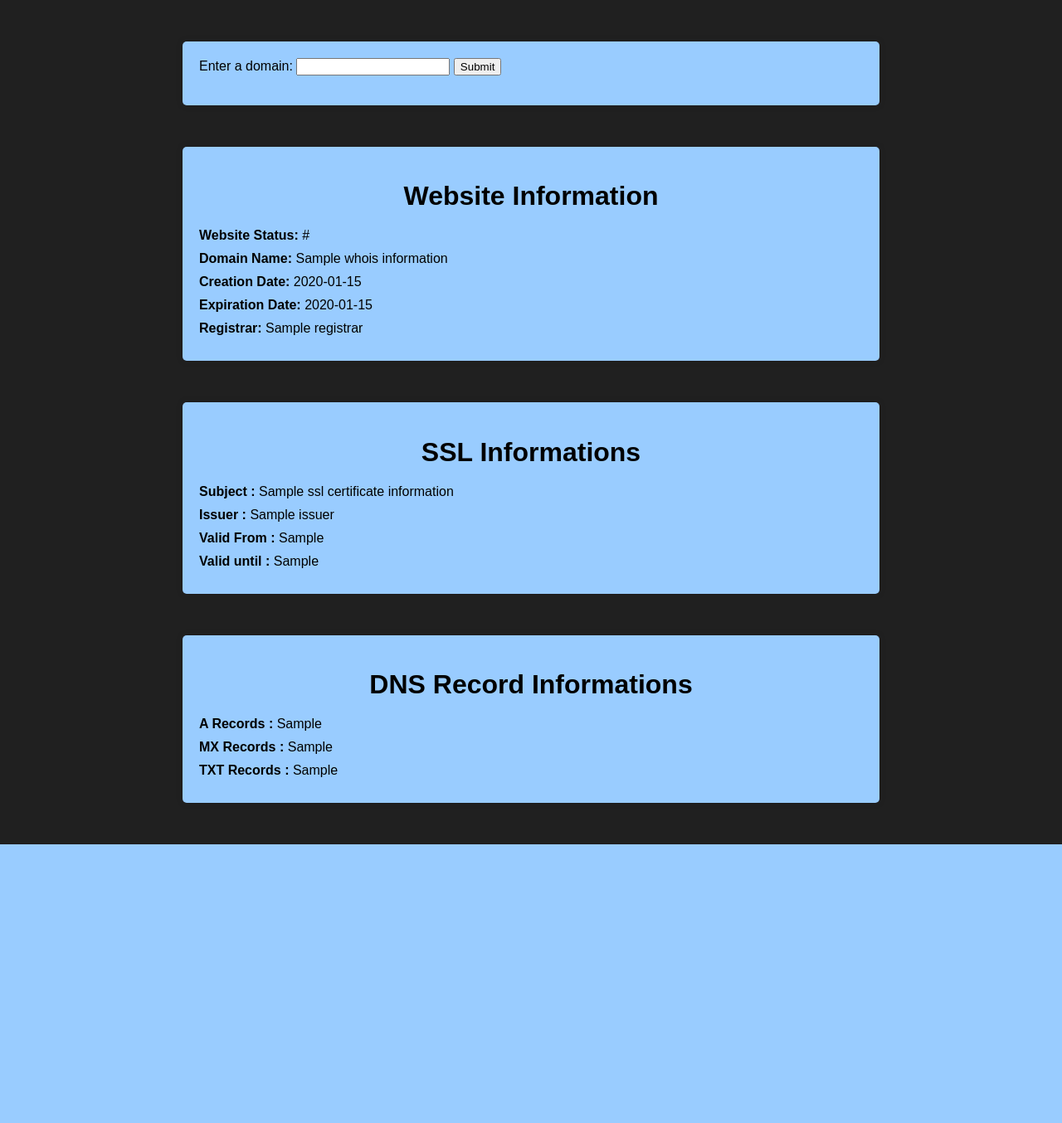
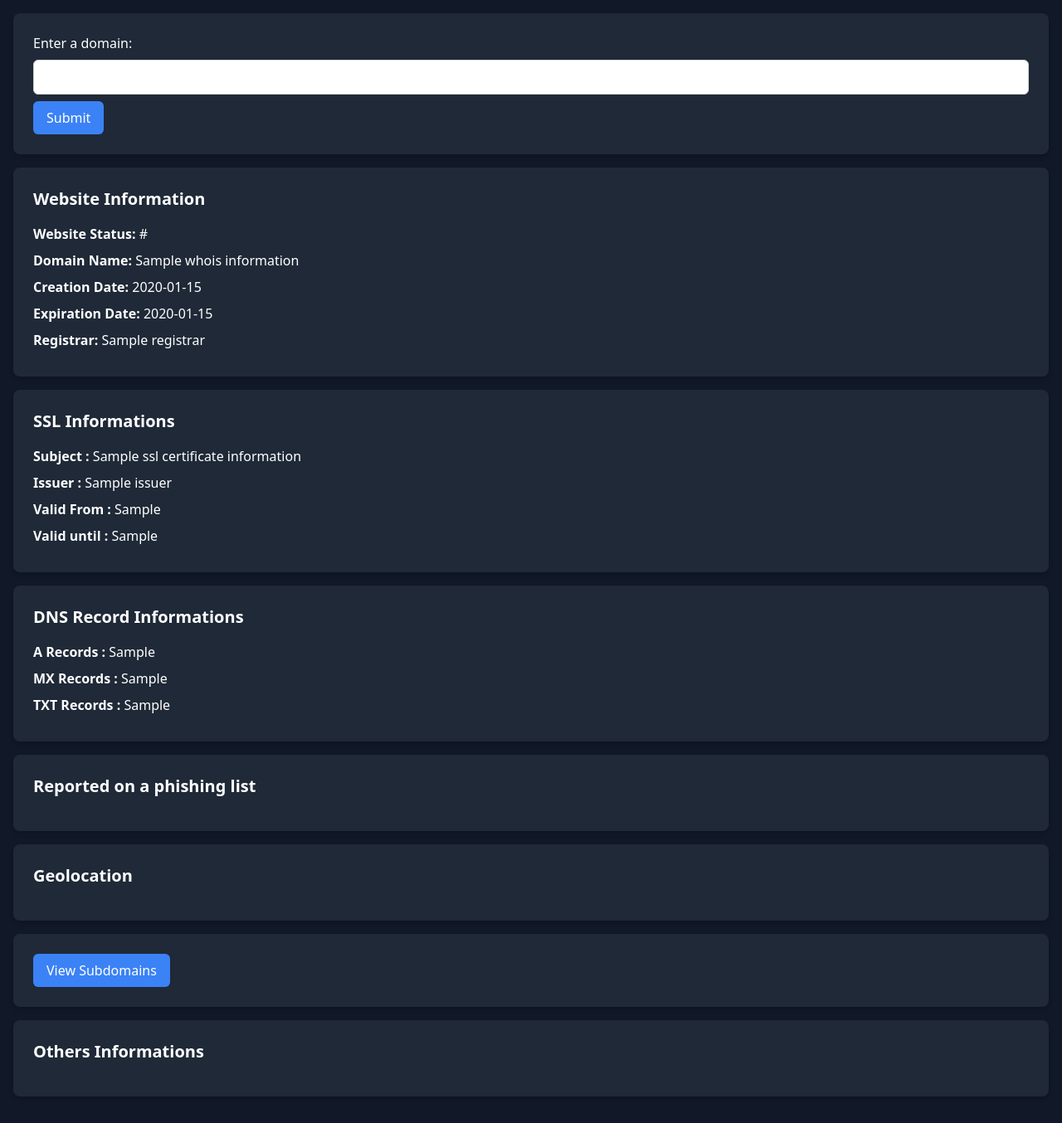
Before and after one commit to neo-dl11/Domain-Open-Source-Overview, a Flask app: template templates/index.html in a window 1280 px wide. Shown: the whole page at 83% size. Before the commit the page ends 1018 px from the top, so only its background shows below. Run offline with Flask 3, Linux system fonts and the light colour scheme; the template is opened without the code that fills it: most values are stand-ins (such as "Sample title", 1, 10 or a date in 2020).

Commit message:
adding tailwind + adding subdomains

```diff
--- a/app.py
+++ b/app.py
@@ -1,7 +1,9 @@
-from flask import Flask, render_template, request
+from flask import Flask, render_template, request, redirect, url_for
+
+from subdomains import get_subdomains
 app = Flask(__name__)
 
-from info import get_website_info
+from info import get_website_info, normalize_domain
 
 @app.route('/')
 def index():
@@ -12,5 +14,18 @@
     else:
         return "Error fetching website information"
 
+@app.route('/subdomains/<domain>')
+def subdomains_list(domain):
+    normalized_domain = normalize_domain(domain)
+    return redirect(url_for('subdomains_list_normalized', normalized_domain=normalized_domain))
+
+@app.route('/subdomains/list/<normalized_domain>')
+def subdomains_list_normalized(normalized_domain):
+    subdomains = get_subdomains(normalized_domain)
+    if subdomains:
+        return render_template('subdomains.html', subdomains=subdomains)
+    else:
+        return "Error fetching website information"
+
 if __name__ == '__main__':
-    app.run(debug=True)
+    app.run(debug=True, host='0.0.0.0', port=8081)
--- a/info.py
+++ b/info.py
@@ -5,3 +5,8 @@
 def get_website_info(domain):
     website_url = "https://" + domain
     return check_website_status(website_url, domain), get_dns_records(domain), check_phishing(domain)
+
+def normalize_domain(domain):
+    domains = domain.split(', ')
+    normalized_domains = [d.lower() for d in domains]
+    return normalized_domains[0]
--- a/requirements.txt
+++ b/requirements.txt
@@ -3,3 +3,5 @@
 python-whois
 flask
 dnspython
+socket
+sublist3r
--- a/static/styles.css
+++ b/static/styles.css
@@ -4,14 +4,23 @@
     padding: 0;
     background-color: #202020;
 }
+
+.container-wrapper {
+
+    display: flex;
+    flex-wrap: wrap;
+    justify-content: space-around;
+}
+
 .container {
-    max-width: 800px;
-    margin: 50px auto;
+    width: calc(40% - 1px);
+    margin: 10px;
     padding: 20px;
     background-color: #99CCFF;
-    box-shadow: 0 0 10px rgba(0, 0, 0, 0.1);
+    box-shadow: 0 0 10px rgba(0, 0, 0, 0.7);
     border-radius: 5px;
 }
+
 h1 {
     text-align: center;
     margin-bottom: 20px;
@@ -36,3 +45,17 @@
 .info-label {
     font-weight: bold;
 }
+
+.button {
+  background-color: #04026f; /* Green background */
+  border: none; /* No border */
+  color: white; /* White text */
+  padding: 10px 20px; /* Padding */
+  text-align: center; /* Center text */
+  text-decoration: none; /* No underline */
+  display: inline-block; /* Display as inline block */
+  font-size: 16px; /* Font size */
+  margin: 4px 2px; /* Margin */
+  cursor: pointer; /* Cursor on hover */
+  border-radius: 10px; /* Rounded corners */
+}
--- a/templates/index.html
+++ b/templates/index.html
@@ -1,74 +1,93 @@
+<!DOCTYPE html>
 <html lang="en">
+
 <head>
     <meta charset="UTF-8">
     <meta name="viewport" content="width=device-width, initial-scale=1.0">
     <title>osint test 1</title>
-    <link rel="stylesheet" href="{{ url_for('static', filename='styles.css') }}">
+    <link href="https://cdn.jsdelivr.net/npm/tailwindcss@2.2.19/dist/tailwind.min.css" rel="stylesheet">
 </head>
-<body>
-    <div class="container">
-        <form action="/" method="GET">
-            <label for="domain">Enter a domain:</label>
-            <input type="text" id="domain" name="domain">
-            <button type="submit">Submit</button>
-        </form>
-    </div>
-    <div class="container">
-        <h1>Website Information</h1>
-            <div class="info-item">
-                <span class="info-label">Website Status:</span>
+
+<body class="bg-gray-900 text-white width">
+    <div class="container-wrapper w-full  mx-auto p-4">
+        <div class="container bg-gray-800 rounded-lg shadow-md p-6 mb-4">
+            <form action="/" method="GET">
+                <label for="domain" class="block mb-2">Enter a domain:</label>
+                <input type="text" id="domain" name="domain" class="block w-full border border-gray-300 rounded-md py-2 px-4 mb-2">
+                <button type="submit" class="bg-blue-500 text-white py-2 px-4 rounded-md hover:bg-blue-600">Submit</button>
+            </form>
+        </div>
+        <div class="container bg-gray-800 rounded-lg shadow-md p-6 mb-4">
+            <h1 class="text-xl font-bold mb-4">Website Information</h1>
+            <div class="info-item mb-2">
+                <span class="info-label font-semibold">Website Status:</span>
                 <span>{{ website_info[0]['Website Status'] }}</span>
             </div>
-            <div class="info-item">
-                <span class="info-label">Domain Name:</span>
+            <div class="info-item mb-2">
+                <span class="info-label font-semibold">Domain Name:</span>
                 <span>{{ website_info[0]['WHOIS Information']['Domain Name'] }}</span>
             </div>
-            <div class="info-item">
-                <span class="info-label">Creation Date:</span>
+            <div class="info-item mb-2">
+                <span class="info-label font-semibold">Creation Date:</span>
                 <span>{{ website_info[0]['WHOIS Information']['Creation Date'] }}</span>
             </div>
-            <div class="info-item">
-                <span class="info-label">Expiration Date:</span>
+            <div class="info-item mb-2">
+                <span class="info-label font-semibold">Expiration Date:</span>
                 <span>{{ website_info[0]['WHOIS Information']['Expiration Date'] }}</span>
             </div>
-            <div class="info-item">
-                <span class="info-label">Registrar:</span>
+            <div class="info-item mb-2">
+                <span class="info-label font-semibold">Registrar:</span>
                 <span>{{ website_info[0]['WHOIS Information']['Registrar'] }}</span>
             </div>
-    </div>
-    <div class="container">
-        <h1>SSL Informations</h1>
-            <div class="info-item">
-                <span class="info-label">Subject :</span>
+        </div>
+        <div class="container bg-gray-800 rounded-lg shadow-md p-6 mb-4">
+            <h1 class="text-xl font-bold mb-4">SSL Informations</h1>
+            <div class="info-item mb-2">
+                <span class="info-label font-semibold">Subject :</span>
                 <span>{{ website_info[0]['SSL Certificate Information']['Subject'] }}</span>
             </div>
-            <div class="info-item">
-                <span class="info-label">Issuer :</span>
+            <div class="info-item mb-2">
+                <span class="info-label font-semibold">Issuer :</span>
                 <span>{{ website_info[0]['SSL Certificate Information']['Issuer'] }}</span>
             </div>
-            <div class="info-item">
-                <span class="info-label">Valid From :</span>
+            <div class="info-item mb-2">
+                <span class="info-label font-semibold">Valid From :</span>
                 <span>{{ website_info[0]['SSL Certificate Information']['Valid From'] }}</span>
             </div>
-            <div class="info-item">
-                <span class="info-label">Valid until :</span>
+            <div class="info-item mb-2">
+                <span class="info-label font-semibold">Valid until :</span>
                 <span>{{ website_info[0]['SSL Certificate Information']['Valid Until'] }}</span>
             </div>
-    </div>
-    <div class="container">
-        <h1>DNS Record Informations</h1>
-            <div class="info-item">
-                <span class="info-label">A Records :</span>
+        </div>
+        <div class="container bg-gray-800 rounded-lg shadow-md p-6 mb-4 truncate whitespace-normal">
+            <h1 class="text-xl font-bold mb-4">DNS Record Informations</h1>
+            <div class="info-item mb-2">
+                <span class="info-label font-semibold">A Records :</span>
                 <span>{{ website_info[1]['A_records'] }}</span>
             </div>
-            <div class="info-item">
-                <span class="info-label">MX Records :</span>
+            <div class="info-item mb-2">
+                <span class="info-label font-semibold">MX Records :</span>
                 <span>{{ website_info[1]['MX_records'] }}</span>
             </div>
-            <div class="info-item">
-                <span class="info-label">TXT Records :</span>
+            <div class="info-item mb-2 whitespace-normal">
+                <span class="info-label font-semibold">TXT Records :</span>
                 <span>{{ website_info[1]['TXT_records'] }}</span>
             </div>
+        </div>
+        <div class="container bg-gray-800 rounded-lg shadow-md p-6 mb-4">
+            <h1 class="text-xl font-bold mb-4">Reported on a phishing list</h1>
+        </div>
+        <div class="container bg-gray-800 rounded-lg shadow-md p-6 mb-4">
+            <h1 class="text-xl font-bold mb-4">Geolocation
+        </div>
+        <div class="container bg-gray-800 rounded-lg shadow-md p-6 mb-4">
+            <form action="{{ url_for('subdomains_list', domain=website_info[0]['WHOIS Information']['Domain Name']) }}" method="get">
+               <button class="bg-blue-500 text-white py-2 px-4 rounded-md hover:bg-blue-600" type="submit">View Subdomains</button>
+            </form>
+        </div>
+        <div class="container bg-gray-800 rounded-lg shadow-md p-6 mb-4">
+            <h1 class="text-xl font-bold mb-4">Others Informations</h1>
+        </div>
     </div>
 </body>
 </html>
```
Also changed, not shown: geolocation.py (added, +37 -0 lines), phishing.py (added, +59 -0 lines), subdomains.py (added, +15 -0 lines), templates/subdomains.html (added, +23 -0 lines).
